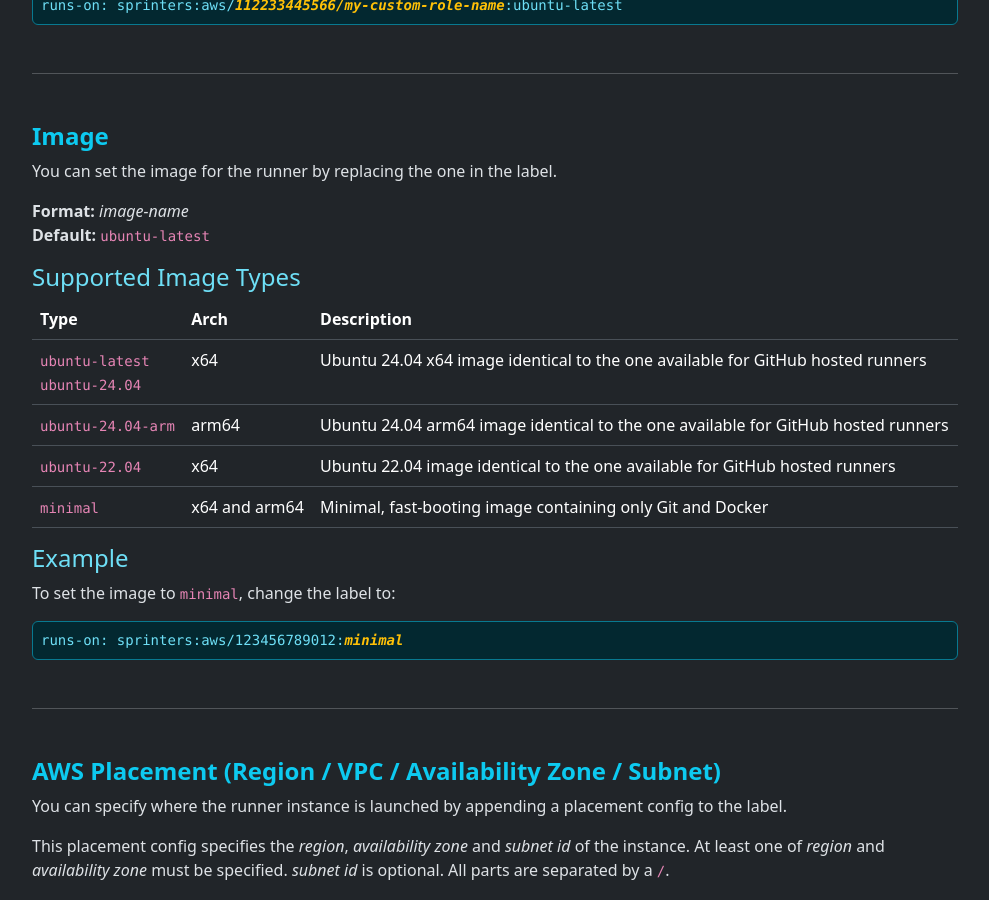
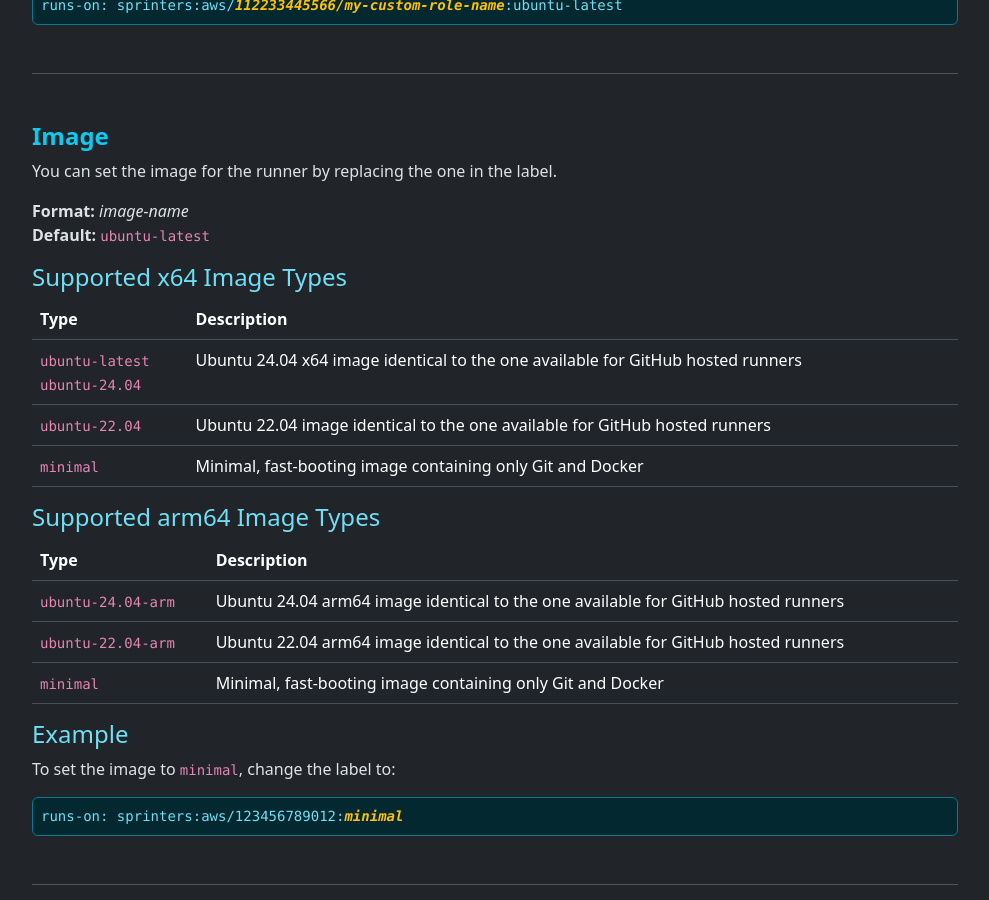
Before and after one commit to sprinters-sh/sprinters.sh, a Jekyll site: the page built from docs/label.md, in a window 1280 px wide and 900 px high, scrolled down 2176 px. Shown: the whole window, without its empty margins (240-1229 px from the left). Built offline with Jekyll 4.4.1, drawn with Linux system fonts in a browser that asks for light colours.

Commit message:
Added ubuntu-22.04-arm image support

```diff
--- a/docs/label.md
+++ b/docs/label.md
@@ -107,13 +107,20 @@
 **Format:** _image-name_\
 **Default:** `ubuntu-latest`
 
-{% include h4.html text="Supported Image Types" %}
-| Type | Arch | Description |
+{% include h4.html text="Supported <strong>x64</strong> Image Types" %}
+| Type | Description |
 +-|-|-+
-| `ubuntu-latest`{: .text-nowrap } <br> `ubuntu-24.04`{: .text-nowrap } | x64 | Ubuntu 24.04 x64 image identical to the one available for GitHub hosted runners |
-| `ubuntu-24.04-arm`{: .text-nowrap } | arm64 | Ubuntu 24.04 arm64 image identical to the one available for GitHub hosted runners |
-| `ubuntu-22.04`{: .text-nowrap } | x64 | Ubuntu 22.04 image identical to the one available for GitHub hosted runners |
-| `minimal` | x64 and arm64 | Minimal, fast-booting image containing only Git and Docker |
+| `ubuntu-latest`{: .text-nowrap } <br> `ubuntu-24.04`{: .text-nowrap } | Ubuntu 24.04 x64 image identical to the one available for GitHub hosted runners |
+| `ubuntu-22.04`{: .text-nowrap } | Ubuntu 22.04 image identical to the one available for GitHub hosted runners |
+| `minimal` | Minimal, fast-booting image containing only Git and Docker |
+{: .table }
+
+{% include h4.html text="Supported <strong>arm64</strong> Image Types" %}
+| Type | Description |
++-|-|-+
+| `ubuntu-24.04-arm`{: .text-nowrap } | Ubuntu 24.04 arm64 image identical to the one available for GitHub hosted runners |
+| `ubuntu-22.04-arm`{: .text-nowrap } | Ubuntu 22.04 arm64 image identical to the one available for GitHub hosted runners |
+| `minimal` | Minimal, fast-booting image containing only Git and Docker |
 {: .table }
 
 {% include h4.html text="Example" %}
```
Also changed, not shown: docs/changelog.md (+1 -0 lines).
